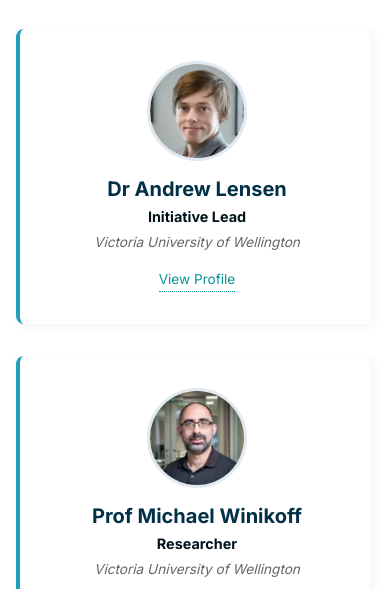
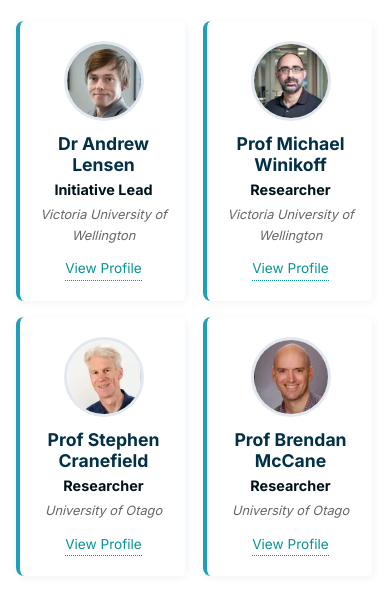
Before and after one commit to rai-platform-nz/rai-platform-nz.github.io, a website built with Vite: page team.html in a window 390 px wide. Shown: the part 459-1048 px from the top of the page. Built offline with nearby package versions, Linux system fonts and the light colour scheme.

Commit message:
Polish: Compact Team Cards for better mobile experience

```diff
--- a/style.css
+++ b/style.css
@@ -200,14 +200,14 @@ nav a:hover {
 /* Team Grid */
 .team-grid {
   display: grid;
-  grid-template-columns: repeat(auto-fill, minmax(280px, 1fr));
-  gap: 2rem;
-  margin-top: 2rem;
+  grid-template-columns: repeat(auto-fill, minmax(150px, 1fr));
+  gap: 1rem;
+  margin-top: 1.5rem;
 }
 
 .team-card {
   background: white;
-  padding: 2rem;
+  padding: 1.25rem;
   border-radius: 8px;
   box-shadow: 0 2px 8px rgba(0, 0, 0, 0.05);
   border-left: 4px solid var(--color-secondary);
@@ -224,19 +224,20 @@ nav a:hover {
 }
 
 .team-photo {
-  width: 100px;
-  height: 100px;
+  width: 80px;
+  height: 80px;
   border-radius: 50%;
   object-fit: cover;
-  margin-bottom: 1rem;
+  margin-bottom: 0.75rem;
   background-color: #f1f5f9;
   border: 3px solid #e2e8f0;
 }
 
 .team-card h3 {
   color: var(--color-primary);
-  margin-bottom: 0.25rem;
-  font-size: 1.25rem;
+  margin-bottom: 0.2rem;
+  font-size: 1.1rem;
+  line-height: 1.2;
 }
 
 .team-card .role {
@@ -248,9 +249,9 @@ nav a:hover {
 
 .team-card .affiliation {
   color: #666;
-  font-size: 0.85rem;
+  font-size: 0.8rem;
   font-style: italic;
-  margin-bottom: 1rem;
+  margin-bottom: 0.75rem;
   min-height: 1.2em;
   /* align cards even if no affiliation */
 }
```
